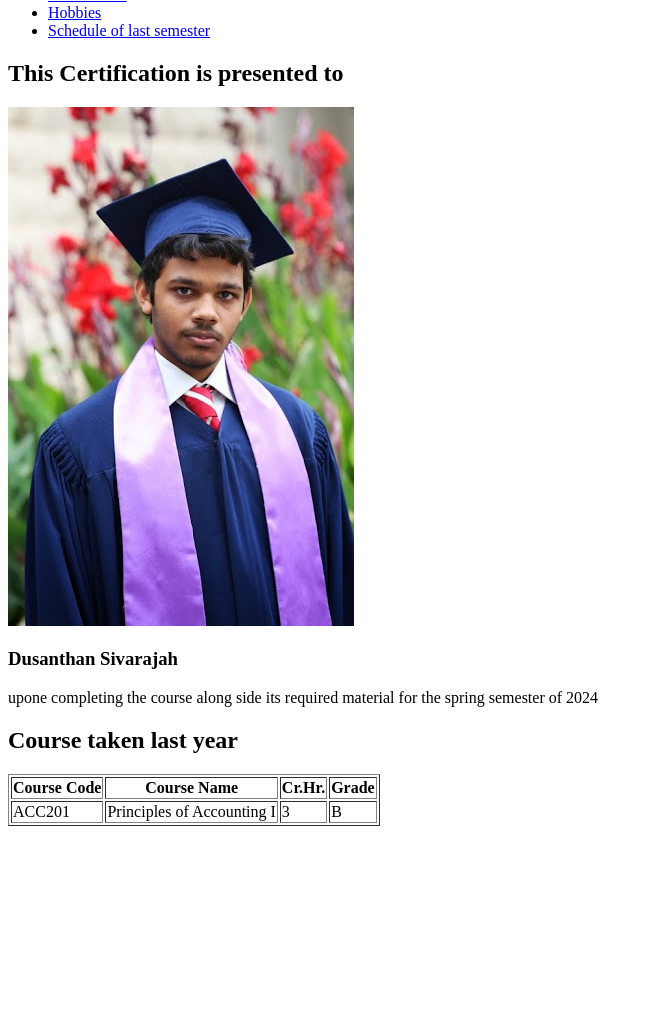
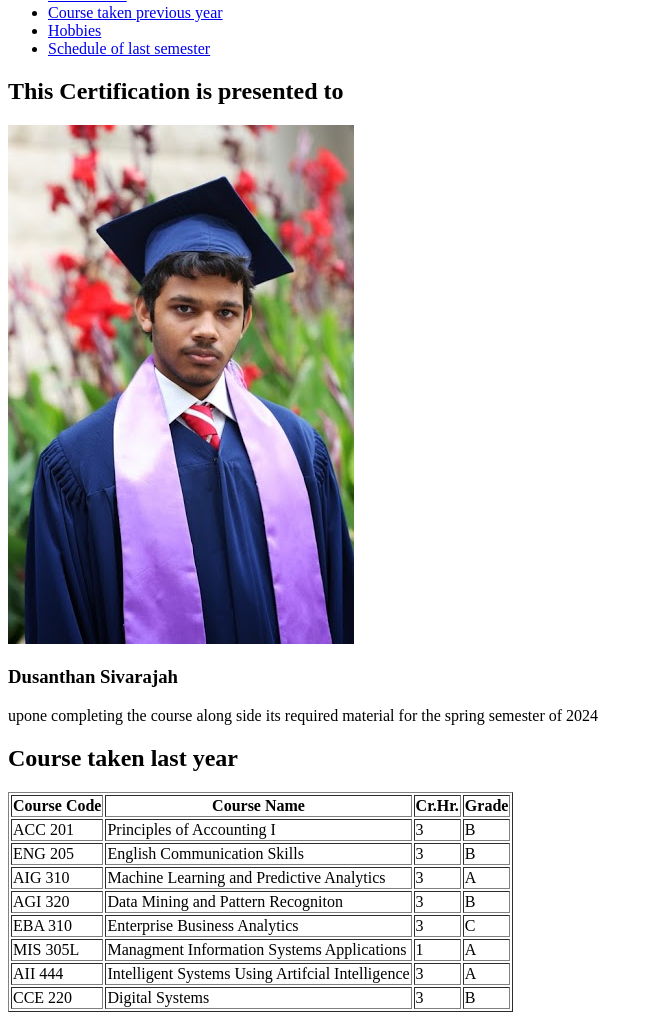
Before and after one commit to DusanthanSivarajah/FSW_Assignment_2, a plain HTML site: page index.html in a window 1280 px wide. Shown: the part 94-1114 px from the top of the page, without its empty margins (0-653 px from the left). Before the commit the page ends 928 px from the top, so only its background shows below. Drawn offline with Linux system fonts and the light colour scheme.

Commit message:
minor bug fix , and course taken last year table is comlpete

```diff
--- a/index.html
+++ b/index.html
@@ -12,6 +12,7 @@
     <nav>
         <ul>
             <li><a href = #section1>Student info</a></li>
+            <li><a href = #section2>Course taken previous year</a></li>
             <li><a href = #section2>Hobbies</a></li>
             <li><a href= #section3>Schedule of last semester</a></li>
         </ul>
@@ -33,8 +34,50 @@
                 <th>Grade</th>
             </tr>
             <tr>
-                <td>ACC201</td>
+                <td>ACC 201</td>
                 <td>Principles of Accounting I</td>
+                <td>3</td>
+                <td>B</td>
+            </tr>
+            <tr>
+                <td>ENG 205</td>
+                <td>English Communication Skills</td>
+                <td>3</td>
+                <td>B</td>
+            </tr>
+            <tr>
+                <td>AIG 310</td>
+                <td>Machine Learning and Predictive Analytics</td>
+                <td>3</td>
+                <td>A</td>
+            </tr>
+            <tr>
+                <td>AGI 320</td>
+                <td>Data Mining and Pattern Recogniton</td>
+                <td>3</td>
+                <td>B</td>
+            </tr>
+            <tr>
+                <td>EBA 310</td>
+                <td>Enterprise Business Analytics</td>
+                <td>3</td>
+                <td>C</td>
+            </tr>
+            <tr>
+                <td>MIS 305L</td>
+                <td>Managment Information Systems Applications</td>
+                <td>1</td>
+                <td>A</td>
+            </tr>
+            <tr>
+                <td>AII 444</td>
+                <td>Intelligent Systems Using Artifcial Intelligence</td>
+                <td>3</td>
+                <td>A</td>
+            </tr>
+            <tr>
+                <td>CCE 220</td>
+                <td>Digital Systems</td>
                 <td>3</td>
                 <td>B</td>
             </tr>
```
